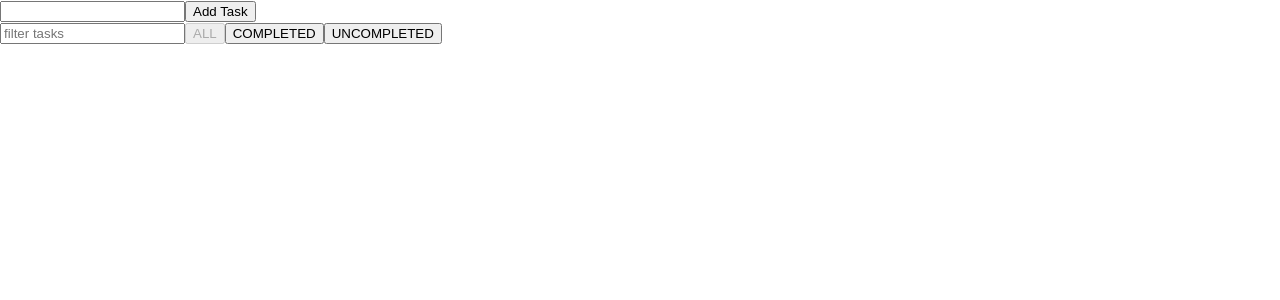
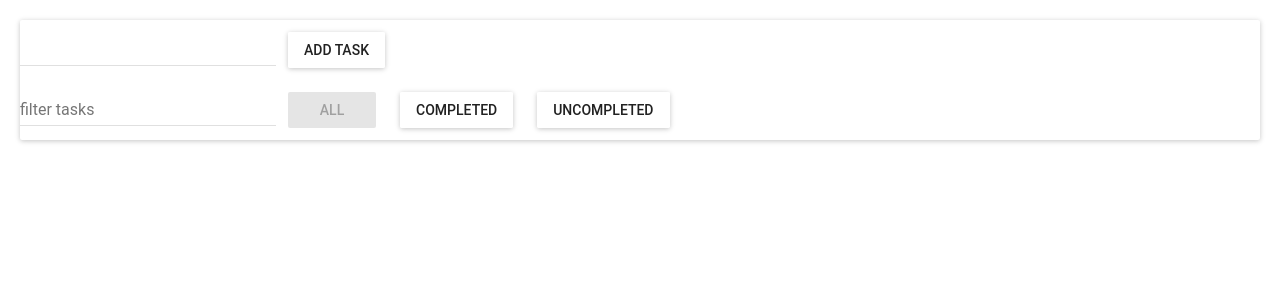
Before and after one commit to Kubzer0/ToDo-list-react-app, a React (Create React App) app: page / in a window 1280 px wide. Shown: the top 300 px of the page. Built offline with nearby package versions, Linux system fonts and the light colour scheme.

Commit message:
material-uii style added

```diff
--- a/package.json
+++ b/package.json
@@ -3,6 +3,7 @@
   "version": "0.1.0",
   "private": true,
   "dependencies": {
+    "material-ui": "^0.20.2",
     "react": "^16.6.3",
     "react-dom": "^16.6.3",
     "react-scripts": "2.1.1"
--- a/src/index.js
+++ b/src/index.js
@@ -1,10 +1,15 @@
 import React from 'react'
 import ReactDOM from 'react-dom'
+import MuiThemeProvider from 'material-ui/styles/MuiThemeProvider'
+
 import './index.css'
+
 import App from './App'
 
 
 ReactDOM.render(
-    <App />,
+    <MuiThemeProvider>
+    <App />
+    </MuiThemeProvider>,
     document.getElementById('root')
 )
--- a/src/toDo/AddTask.js
+++ b/src/toDo/AddTask.js
@@ -1,18 +1,28 @@
 import React from 'react'
+import RaisedButton from 'material-ui/RaisedButton'
+import TextField from 'material-ui/TextField'
+
+const style = {
+    button: {
+        margin: 12
+    }
+}
 
 const AddTask = (props) => (
     <div>
-        <input
+        <TextField
             type='text'
             value={props.newTaskText}
             onChange={props.onNewTaskTextChangeHandler}
-        >
-        </input>
-        <button
+        />
+
+        <RaisedButton
             onClick={props.addTask}
-        >
-            Add Task
-</button>
+            label = 'Add Task'
+            style= {style.button}
+        />
+
+
     </div>
 )
 
--- a/src/toDo/Search.js
+++ b/src/toDo/Search.js
@@ -1,31 +1,40 @@
 import React from 'react'
+import RaisedButton from 'material-ui/RaisedButton'
+import TextField from 'material-ui/TextField'
+
+const style = {
+    button: {
+        margin: 12
+    }
+}
 
 const Search = (props) => (<div>
-    <input
+    <TextField
         type='text'
         placeholder='filter tasks'
         value={props.filterText}
         onChange={props.onFilterTextChangeHandler}
-    >
-    </input>
-    <button
+    />
+
+    <RaisedButton
         disabled={props.chosenFilter === 'ALL'}
         onClick={props.onAllClickHandler}
-    >
-        ALL
-    </button>
-    <button
+        label='ALL'
+        style= {style.button}
+    />
+    <RaisedButton
         disabled={props.chosenFilter === 'COMPLETED'}
         onClick={props.onCompletedClickHandler}
-    >
-        COMPLETED
-    </button>
-    <button
+        label="COMPLETED"
+        style= {style.button}
+    />
+
+    <RaisedButton
         disabled={props.chosenFilter === 'UNCOMPLETED'}
         onClick={props.onUnCompletedClickHandler}
-    >
-        UNCOMPLETED
-    </button>
+        label='UNCOMPLETED'
+        style= {style.button}
+    />
 </div>
 )
 
--- a/src/toDo/Task.js
+++ b/src/toDo/Task.js
@@ -1,7 +1,14 @@
 import React from 'react'
+import RaisedButton from 'material-ui/RaisedButton'
+
 
 const completedStyle ={
-    textDecoration: 'line-through'
+    textDecoration: 'line-through',
+}
+const style = {
+    button: {
+        margin: 12
+    }
 }
 
 const Task = (props) => (
@@ -12,11 +19,13 @@
         >
         {props.task.taskText}
         </div>
-        <button
+        <RaisedButton
         onClick = {()=>props.deleteTask(props.task.key)}
-        >
-        Delete
-        </button>
+        label= "Delete"
+        style = {style.button}
+        primary = {true}
+        />
+
     </div>
 )
 
--- a/src/toDo/ToDo.js
+++ b/src/toDo/ToDo.js
@@ -4,6 +4,11 @@
 import AddTask from './AddTask';
 import List from './List';
 import Search from './Search'
+import Paper from 'material-ui/Paper'
+
+const style = {
+    paper: {margin : 20}
+}
 
 class ToDo extends React.Component {
 
@@ -69,7 +74,10 @@
     onNewTaskTextChangeHandler = (event) => { this.setState({ newTaskText: event.target.value }) }
 
     render() {
-        return (<div>
+        return (
+        <Paper
+        style= {style.paper}
+        >
             <AddTask
                 newTaskText={this.state.newTaskText}
                 onNewTaskTextChangeHandler={this.onNewTaskTextChangeHandler}
@@ -90,7 +98,7 @@
                 completeTask={this.completeTask}
                 deleteTask={this.deleteTask}
             />
-        </div>
+        </Paper>
         )
     }
 }
```
Also changed, not shown: src/Utils.js (+7 -0 lines), src/toDo/List.js (+11 -1 lines), 1 other file (tests, documents, lock files or other folders).
